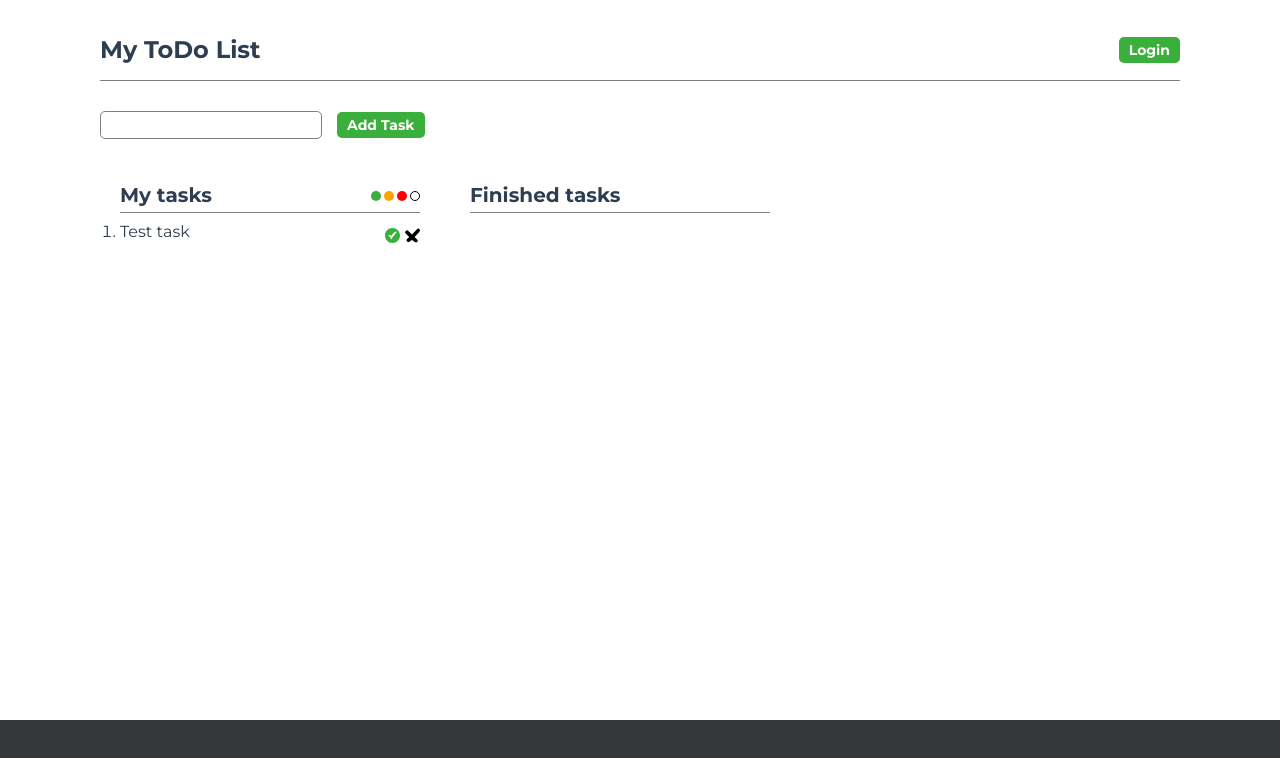
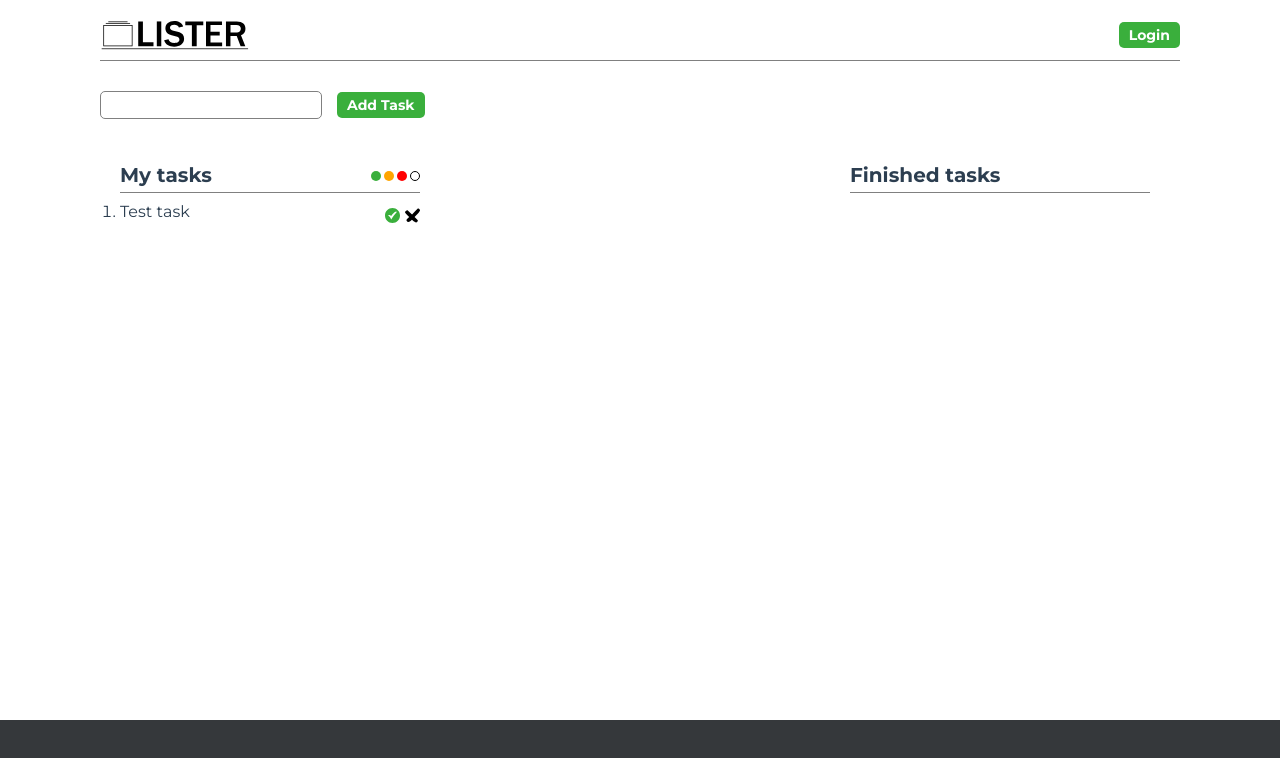
Before and after one commit to Holms2009/vue-todo-list, a Vue app: page / in a window 1280 px wide. Shown: the top 758 px of the page. Built offline with nearby package versions, Linux system fonts and the light colour scheme; no server answers; the HTML template or start-up script is replaced by a standard one.

Commit message:
Added logo

```diff
--- a/src/App.vue
+++ b/src/App.vue
@@ -140,6 +140,7 @@ export default {
   align-items: flex-start;
 
   .main {
+    width: 100%;
     margin-top: 30px;
 
     &__form {
@@ -157,7 +158,9 @@ export default {
     &__lists {
       margin-top: 40px;
       margin-left: 20px;
+      width: 100%;
       display: flex;
+      justify-content: space-between;
 
       .ToDoList {
         margin-right: 50px;
--- a/src/components/Header/Header.js
+++ b/src/components/Header/Header.js
@@ -4,11 +4,6 @@ import AuthBlock from "../AuthBlock/AuthBlock.vue";
 export default {
   name: "Header",
   props: ['userName'],
-  data() {
-    return {
-      title: 'My ToDo List'
-    }
-  },
   components: {
     Button,
     AuthBlock
--- a/src/components/Header/Header.scss
+++ b/src/components/Header/Header.scss
@@ -1,9 +1,17 @@
 .Header {
+  padding-bottom: 10px;
   width          : 100%;
   display        : flex;
   justify-content: space-between;
   align-items    : center;
   border-bottom  : 1px solid grey;
+
+  .logo {
+    width: 150px;
+    height: 30px;
+    background: url('../../assets/images/lister-logo.svg') no-repeat 50% 50%;
+    background-size: cover;
+  }
 
   &__title {
     font-family: 'Montserrat', sans-serif;
--- a/src/components/Header/Header.vue
+++ b/src/components/Header/Header.vue
@@ -1,6 +1,6 @@
 <template>
   <div class="Header">
-    <h1 class="Header__title">{{ title }}</h1>
+    <div class="logo"></div>
     <AuthBlock :userName='userName' @showauthform='$emit("toggleauthform")'/>
   </div>
 </template>
```
Also changed, not shown: src/components/SignInForm/SignInForm.vue (+13 -7 lines), src/assets/images/lister-logo.svg (added).
